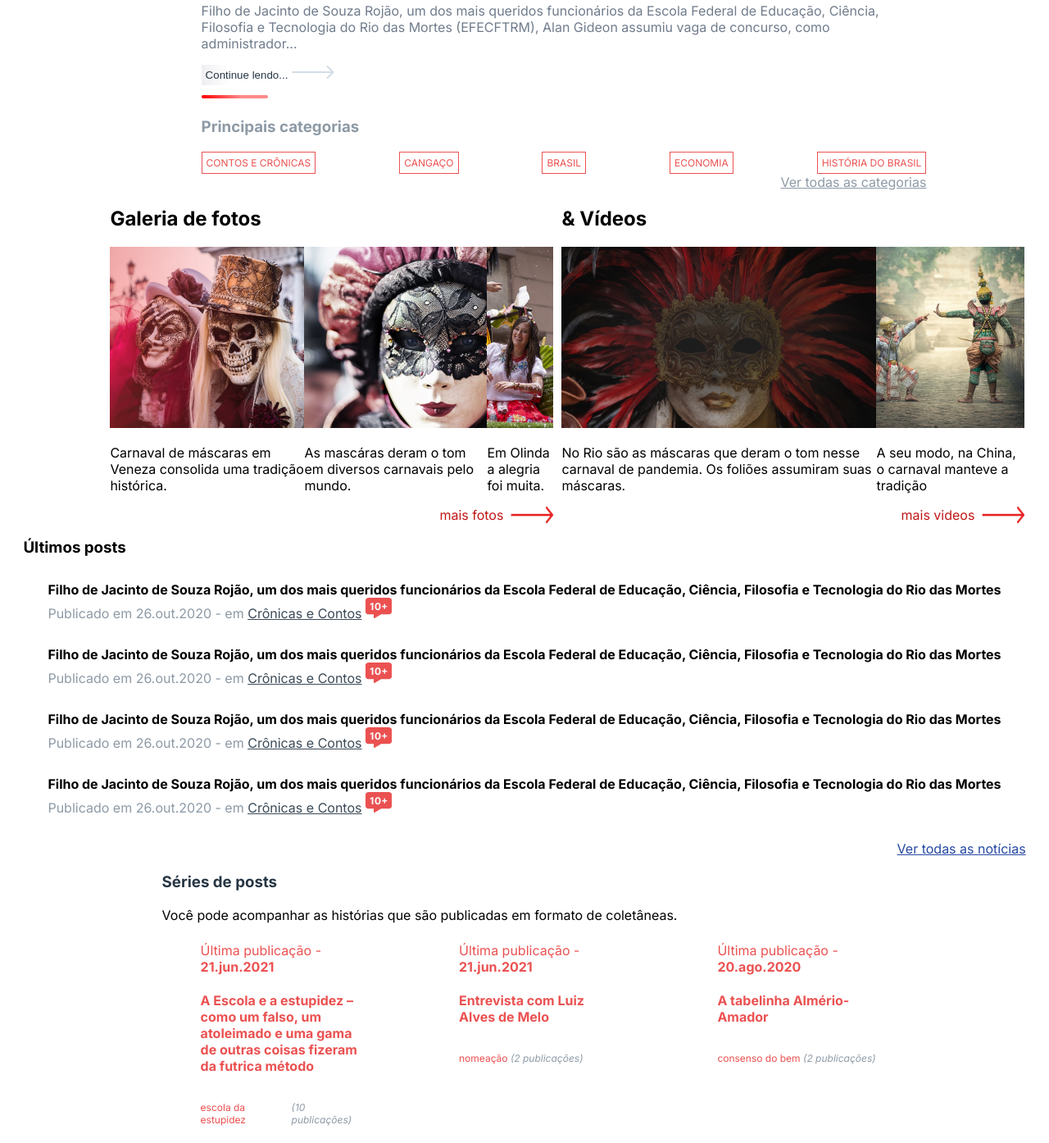
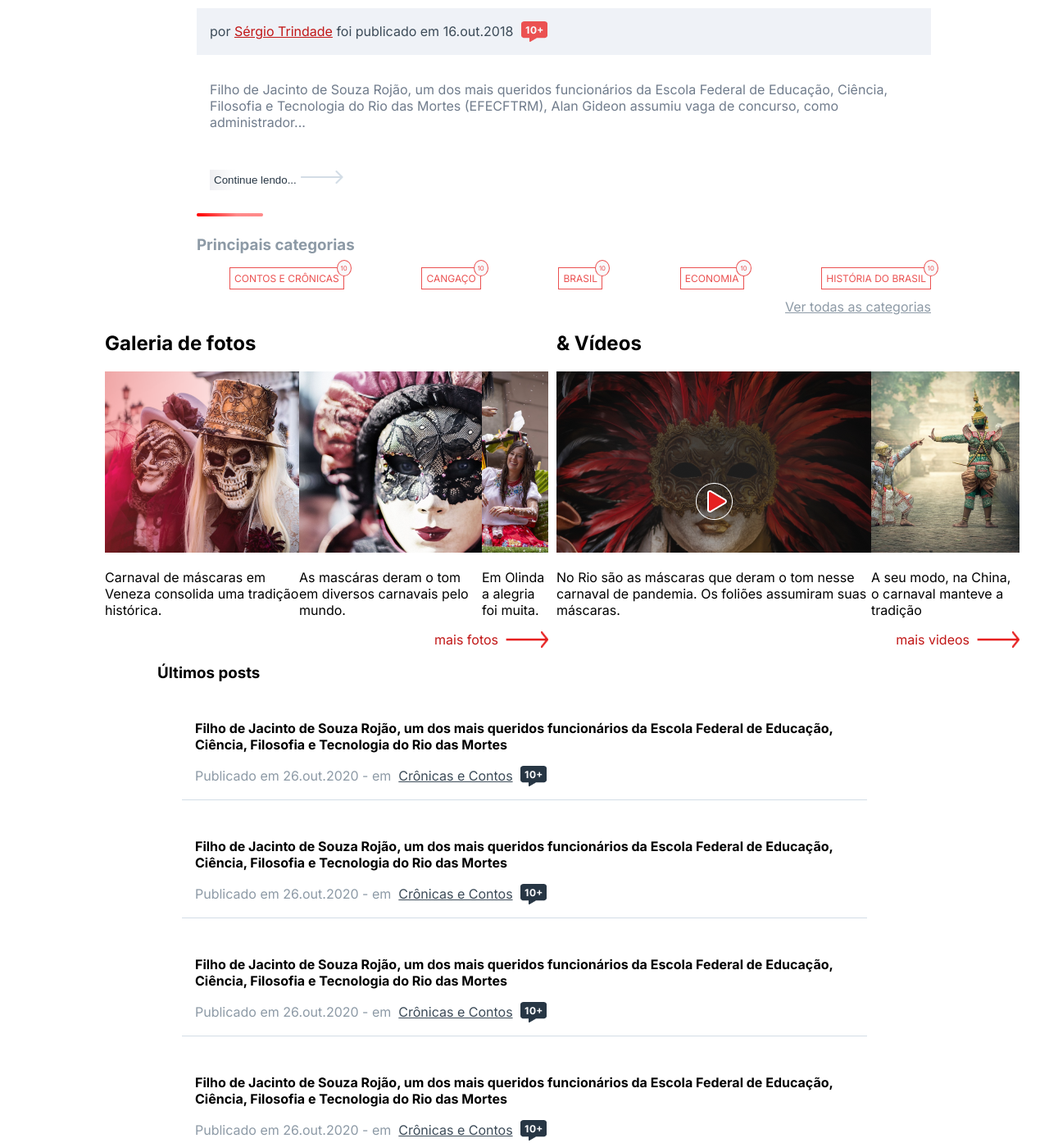
Before and after one commit to Julianne2910/design-web, a plain HTML site: page sites/blog-historia/index.html in a window 1280 px wide. Shown: the part 201-1595 px from the top of the page at 82% size. Drawn offline with Linux system fonts and the light colour scheme.

Commit message:
Atualizando...

```diff
--- a/sites/blog-historia/index.html
+++ b/sites/blog-historia/index.html
@@ -30,23 +30,27 @@
                     Simão celerado: do nascimento à morte da democracia (VI) – o caso Alan Gideon
                 </h1>
                 <div class="publicado">
+                    <div class="publi-text">
                         <span>por <a href="#">Sérgio  Trindade</a> foi publicado em 16.out.2018
+                    </div>
                         <img src="img/10.png" alt="">
                     </span>
                 </div>
                 <p>
                     Filho de Jacinto de Souza Rojão, um dos mais queridos funcionários da Escola Federal de Educação, Ciência, Filosofia e Tecnologia do Rio das Mortes (EFECFTRM), Alan Gideon assumiu vaga de concurso, como administrador...
                 </p>
+                <div class="geral-continue">
                     <button class="continue"><a href="">Continue lendo...</a></button><img src="img/seta.png" alt=""><br>
+                </div>
                 <img src="img/barra.png" alt="">
                 <h3>Principais categorias</h3>
-                <section class="filtros">
-                    <a href="#">CONTOS E CRÔNICAS</a>
-                    <a href="#">CANGAÇO</a>
-                    <a href="#">BRASIL</a>
-                    <a href="#">ECONOMIA</a>
-                    <a href="#">HISTÓRIA DO BRASIL</a>
-                </section>
+                    <ul class="filtros">
+                        <li><a href="#">CONTOS E CRÔNICAS <span>10</span></a></li>
+                        <li><a href="#">CANGAÇO <span>10</span></a></li>
+                        <li><a href="#">BRASIL <span>10</span></a></li>
+                        <li><a href="#">ECONOMIA <span>10</span></a></li>
+                        <li><a href="#">HISTÓRIA DO BRASIL <span>10</span></a></li>
+                    </ul>
                 <a class="ver-tudo" href="">Ver todas as categorias</a>
             </section>
         </section>
@@ -63,7 +67,7 @@
                         <img src="img/foto2.png" alt="">
                         <p>As mascáras deram o tom em diversos carnavais pelo mundo.</p>
                     </div>
-                    <div>
+                    <div class="foto especial">
                         <img src="img/foto3.png" alt="">
                         <p>Em Olinda a alegria foi muita.</p>
                     </div>
@@ -77,9 +81,10 @@
                 <section class="videos">
                     <div class="video">
                         <img src="img/video1.png" alt="">
+                        <img class="play" src="img/play.png" alt="">
                         <p>No Rio são as máscaras que deram o tom nesse carnaval de pandemia. Os foliões assumiram suas máscaras.</p>
                     </div>
-                    <div class="video">
+                    <div class="video especial">
                         <img src="img/video2.png" alt="">
                         <p>A seu modo, na China, o carnaval manteve a tradição</p>
                     </div>
@@ -93,27 +98,32 @@
             <h3>Últimos posts</h3>
             <section class="post">
                 <strong>Filho de Jacinto de Souza Rojão, um dos mais queridos funcionários da Escola Federal de Educação, Ciência, Filosofia e Tecnologia do Rio das Mortes</strong><br>
-                <span>Publicado em 26.out.2020 - em <a href="#">Crônicas e Contos</a>
-                    <img src="img/10.png" alt="">
-                </span>
+                <div class="post-publi">
+                    <span>Publicado em 26.out.2020 - em &nbsp;<a href="#">Crônicas e Contos</a></span>&nbsp;&nbsp;
+                    <img src="img/10-preto.png" alt="">
+                </div>
+
             </section>
             <section class="post">
                 <strong>Filho de Jacinto de Souza Rojão, um dos mais queridos funcionários da Escola Federal de Educação, Ciência, Filosofia e Tecnologia do Rio das Mortes</strong><br>
-                <span>Publicado em 26.out.2020 - em <a href="#">Crônicas e Contos</a>
-                    <img src="img/10.png" alt="">
-                </span>
+                <div class="post-publi">
+                    <span>Publicado em 26.out.2020 - em &nbsp;<a href="#">Crônicas e Contos</a></span>&nbsp;&nbsp;
+                    <img src="img/10-preto.png" alt="">
+                </div>
             </section>
             <section class="post">
                 <strong>Filho de Jacinto de Souza Rojão, um dos mais queridos funcionários da Escola Federal de Educação, Ciência, Filosofia e Tecnologia do Rio das Mortes</strong><br>
-                <span>Publicado em 26.out.2020 - em <a href="#">Crônicas e Contos</a>
-                    <img src="img/10.png" alt="">
-                </span>
+                <div class="post-publi">
+                    <span>Publicado em 26.out.2020 - em &nbsp;<a href="#">Crônicas e Contos</a></span>&nbsp;&nbsp;
+                    <img src="img/10-preto.png" alt="">
+                </div>
             </section>
             <section class="post">
                 <strong>Filho de Jacinto de Souza Rojão, um dos mais queridos funcionários da Escola Federal de Educação, Ciência, Filosofia e Tecnologia do Rio das Mortes</strong><br>
-                <span>Publicado em 26.out.2020 - em <a href="#">Crônicas e Contos</a>
-                    <img src="img/10.png" alt="">
-                </span>
+                <div class="post-publi">
+                    <span>Publicado em 26.out.2020 - em &nbsp;<a href="#">Crônicas e Contos</a></span>&nbsp;&nbsp;
+                    <img src="img/10-preto.png" alt="">
+                </div>
             </section>
             <a class="ver-tudo" href="">Ver todas as notícias</a>
         </section>
@@ -122,29 +132,37 @@
             <p>Você pode acompanhar as histórias que são publicadas em formato de coletâneas.</p>
             <ul class="series">
                 <li class="serie">
+                    <div class="titulo-serie">
                         <span>Última publicação - </span><strong> 21.jun.2021</strong>
                         <h4>A Escola e a estupidez – como um falso, um atoleimado e uma gama de outras coisas fizeram da futrica método</h4>
+                    </div>
                     <div class="descricao">
                         <span>escola da estupidez</span>&nbsp;<p class="italico">(10 publicações)</p>
                     </div>
                 </li>
                 <li class="serie">
+                    <div class="titulo-serie">
                         <span>Última publicação - </span><strong> 21.jun.2021</strong>
                         <h4>Entrevista com Luiz Alves de Melo</h4>
+                    </div>
                     <div class="descricao">
                         <span>nomeação</span>&nbsp;<p class="italico">(2 publicações)</p>
                     </div>
                 </li>
                 <li class="serie">
+                    <div class="titulo-serie">
                         <span>Última publicação - </span><strong> 20.ago.2020</strong>
                         <h4>A tabelinha Almério-Amador</h4>
+                    </div>
                     <div class="descricao">
                         <span>consenso do bem</span>&nbsp;<p class="italico">(2 publicações)</p>
                     </div>
                 </li>
                 <li class="serie">
+                    <div class="titulo-serie">
                         <span>Última publicação - </span><strong> 20.ago.2020</strong>
                         <h4>A zezoficação do Protagonista (ou Quando Zorba derramou lágrimas)</h4>
+                    </div>
                     <div class="descricao">
                         <span>consenso do bem</span>&nbsp;<p class="italico">(2 publicações)</p>
                     </div>
--- a/sites/blog-historia/style.css
+++ b/sites/blog-historia/style.css
@@ -1,10 +1,12 @@
 body{
     font-family: "Inter", serif;
+    margin: 0;
 }
 header{
     background-color: #C11616;
     display: flex;
     justify-content: center;
+    padding: 1em;
 }
 .cima{
     color: #fff;
@@ -50,7 +52,7 @@ header a{
     display: flex;
     align-items: center;
     column-gap: 10px;
-    padding: 5px;
+    padding: 1em;
 }
 
 .publicado a{
@@ -59,8 +61,15 @@ header a{
 main{
     display: flex;
 }
+.citacao h1{
+    padding: 1em;
+}
 .citacao p{
     color: #707C8C;
+    padding: 1em;
+}
+.geral-continue{
+    padding: 1em;
 }
 .continue{
     border: 0px;
@@ -81,12 +90,34 @@ main{
     justify-content: space-between;
     flex-wrap: wrap;
 }
+.filtros span{
+    font-size: 0.65em;
+    border: 1px solid;
+    border-radius: 50%;
+    padding: 4px;
+    position: absolute;
+    top: -10px;
+    right: -10px;
+    z-index: 1000;
+    background: #F9FAFC;
+}
+.filtros a:hover span{
+    color: #273644;
+}
+.filtros li{
+    list-style: none;
+}
 .filtros a{
     font-size: 12px;
     text-decoration: none;
     color: #EB5151;
     padding: 5px;
     border: 1px solid;
+    position: relative;
+}
+.filtros a:hover{
+    background: #EB5151;
+    color: #F9FAFC;
 }
 .ver-tudo{
     color: #8D9AA6;
@@ -101,8 +132,34 @@ main{
 .fotos{
     display: flex;
 }
+.foto{
+    position: relative;
+}
+.foto .especial::after{
+    background: linear-gradient(90deg, rgba(9,9,121,0) 0%, rgba(9,9,121,1) 100%);
+    width: 50%;
+    height: 100px;
+    position: absolute;
+    content: "";
+}
 .videos{
     display: flex;
+}
+.video{
+    position: relative;
+}
+.video .especial::after{
+    background: linear-gradient(90deg, rgba(9,9,121,0) 0%, rgba(9,9,121,1) 100%);
+    width: 50%;
+    height: 100px;
+    position: absolute;
+    content: "";
+}
+.video .play{
+    position: absolute;
+    top: calc(50% - 45px /2);
+    left: calc(50% - 45px /2);
+    z-index: 100;
 }
 .galeria .mais{
     display: flex;
@@ -112,14 +169,28 @@ main{
     color: #C11616;
     text-decoration: none;
 }
+.ultimos{
+    max-width: 70%;
+}
 .ultimos span{
     color: #8D9AA6;
+
+    display: flex;
+    align-items: center;
 }
+.ultimos .post-publi{
+    margin-top: 1em;
+    display: flex;
+    align-items: center;
+}
+
 .ultimos a{
     color: #3C4B58;
 }
 .post{
     margin: 30px;
+    border-bottom: 1px solid #D3DDE6;
+    padding: 1em;
 }
 .ultimos .ver-tudo{
     color: #2648A1;
@@ -137,9 +208,16 @@ main{
     width: 200px;
     margin: 7px;
     color: #EB5151;
+    border: 1px solid;
+    padding: 1em;
+    border-radius: 5px;
 }
 .geral-series h3{
     color: #273644;
+}
+.serie .titulo-serie{
+    border-bottom: 1px solid;
+    margin: 12px;
 }
 .series p{
     color: #8D9AA6;
@@ -167,15 +245,19 @@ main{
 .geral-coletaneas{
     display: flex;
     justify-content: space-between;
+    padding: 1em;
 }
 .baixo{
     display: flex;
     align-items: center;
     justify-content: space-around;
     background-color: #F9FAFC;
+    padding: 1em;
+    text-align: right;
 }
 .web{
     background-color: #EFF2F7;
     display: flex;
     justify-content: center;
+    padding: 1em;
 }
```
Also changed, not shown: sites/blog-historia/img/10-preto.png (added), sites/blog-historia/img/play.png (added). Lines whose indentation alone changed are shown as unchanged.
